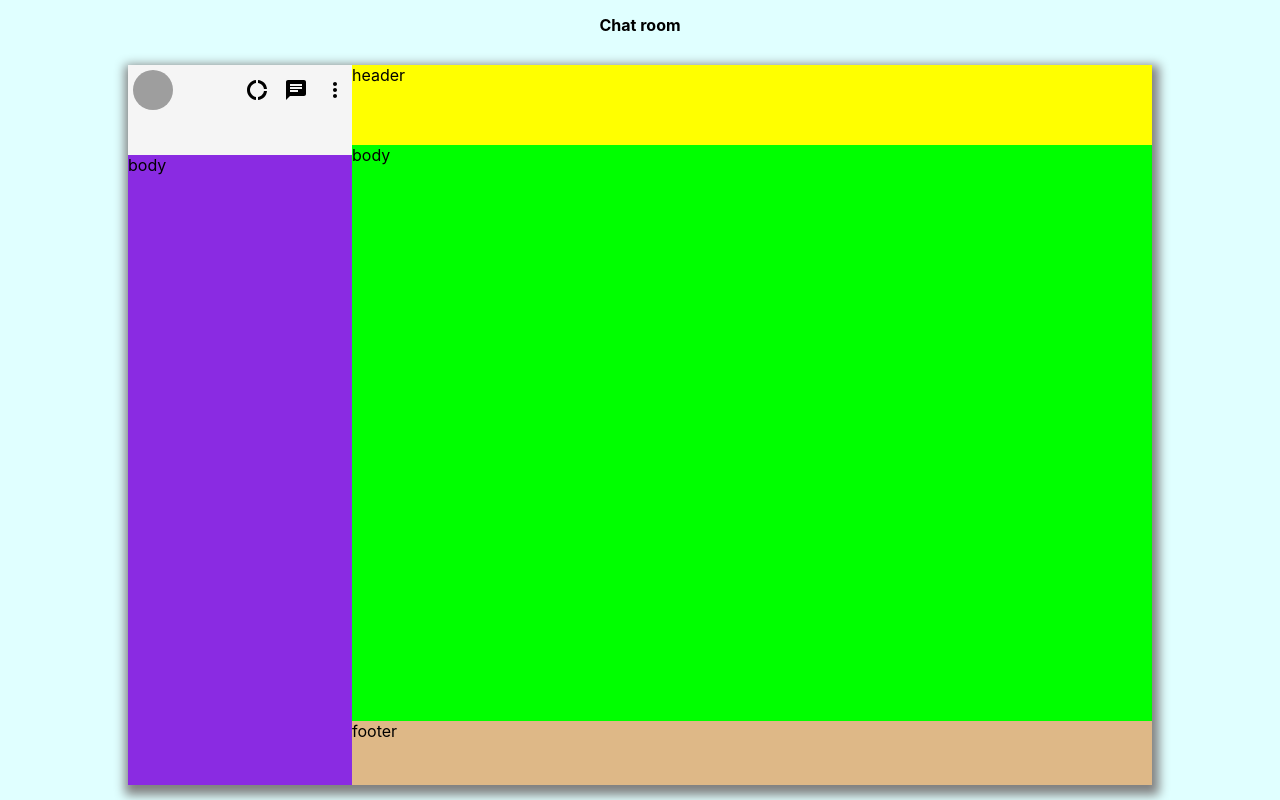
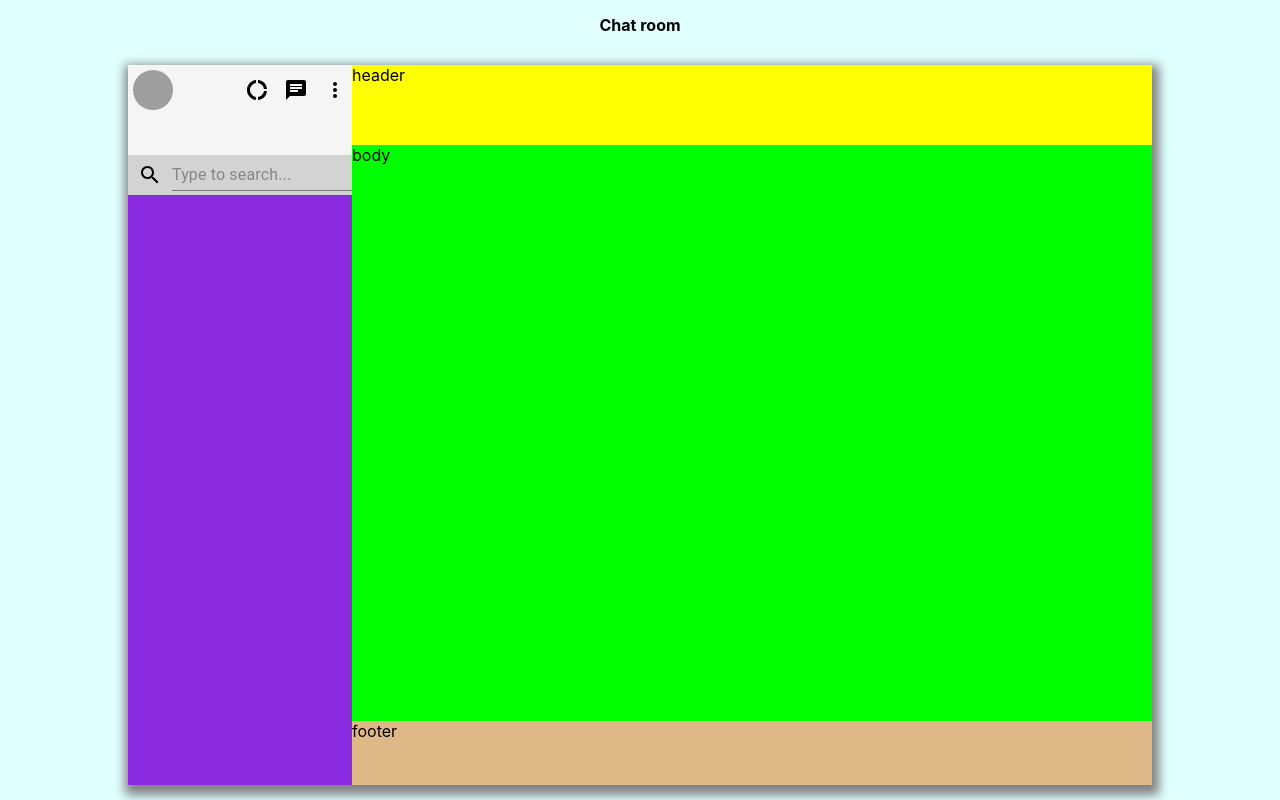
Before and after one commit to dkgian/chat-app, a React (Create React App) app: page / in a window 1280 px wide. Built offline with nearby package versions, Linux system fonts and the light colour scheme; grey boxes are pictures that could not be loaded.

Commit message:
added simple search bar

```diff
--- /dev/null
+++ b/src/components/Search/Search.css
@@ -0,0 +1,14 @@
+.search {
+  display: flex;
+  background: lightgray;
+  min-height: 5vh;
+  align-items: center;
+}
+
+.search > * {
+  margin-left: 10px;
+}
+
+.MuiInput-input {
+  flex-grow: 1;
+}
--- /dev/null
+++ b/src/components/Search/Search.js
@@ -0,0 +1,15 @@
+import React from 'react'
+
+import Input from '@material-ui/core/Input'
+import SearchIcon from '@material-ui/icons/Search'
+
+import './Search.css'
+
+export const Search = () => {
+  return (
+    <div className="search">
+      <SearchIcon />
+      <Input placeholder="Type to search..." />
+    </div>
+  )
+}
--- a/src/components/SideBar/SideBar.js
+++ b/src/components/SideBar/SideBar.js
@@ -1,6 +1,7 @@
 import React from 'react'
 
 import { UserInfo } from '../UserInfo/UserInfo'
+import { Search } from '../Search/Search'
 
 import './SideBar.css'
 
@@ -11,7 +12,10 @@ export const SideBar = () => {
         <UserInfo />
       </div>
 
-      <div className="sidebar__body">body</div>
+      <div className="sidebar__body">
+        <Search />
+        {/* <Chat /> */}
+      </div>
     </div>
   )
 }
```
